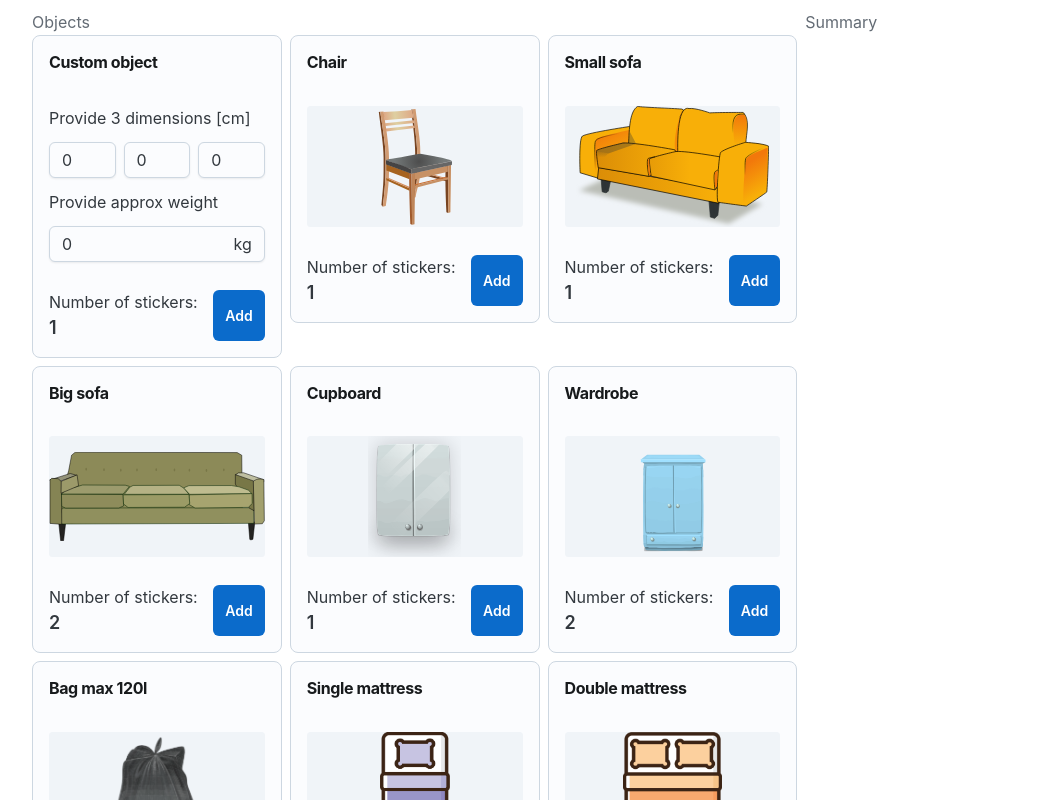
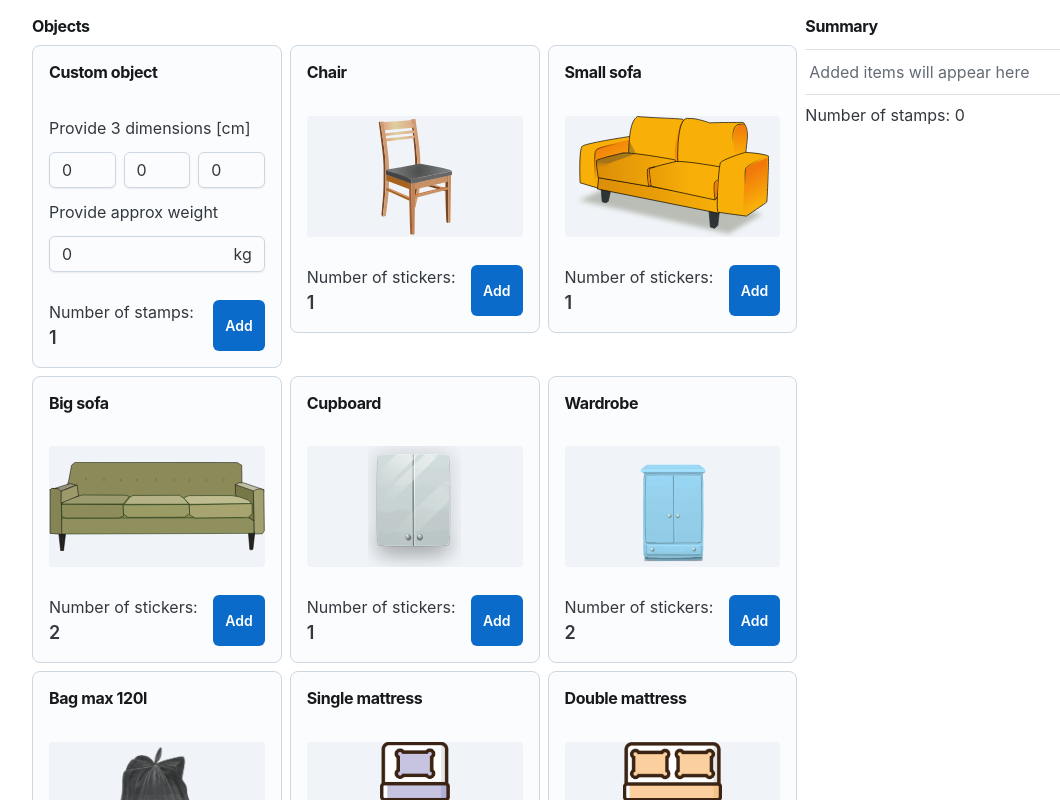
Before and after one commit to Ubax/bulk-waste-calculator, a React (Create React App) app: page / in a window 1280 px wide. Shown: the top 800 px of the page, without its empty margins (32-1092 px from the left). Built offline with nearby package versions, Linux system fonts and the light colour scheme.

Commit message:
empty list placeholder and Css changes"

```diff
--- a/src/Calculator/Calculator.js
+++ b/src/Calculator/Calculator.js
@@ -1,4 +1,4 @@
-import { Grid, Stack, Typography, Container, Divider } from "@mui/joy";
+import { Grid, Stack, Typography, Container, Divider, Card } from "@mui/joy";
 import { useState } from "react";
 import { CustomSizeItem } from "./CustomSizeItem";
 import { Item } from "./Item";
@@ -14,6 +14,8 @@ const INITIAL_ITEMS = [
   { name: "Single mattress", stickers: 1, img: "/small-mattress.png" },
   { name: "Double mattress", stickers: 2, img: "/big-mattress.png" },
 ];
+
+const STICKER_PRICE = 8.6;
 
 export function Calculator(props) {
   const [customItemKey, setCustomItemKey] = useState(0);
@@ -46,24 +48,41 @@ export function Calculator(props) {
     return result + quantity * stickers;
   }, 0);
 
+  const reps = (multiplier) => {
+    if (multiplier === 1) {
+      return "1 stamp";
+    } else {
+      return `${multiplier} stamps`;
+    }
+  };
   const summaryList = items
     .filter(({ quantity }) => quantity > 0)
     .map(({ name, quantity, stickers }) => (
       <SummaryItem
         key={`${name}_${quantity}`}
-        name={name}
+        name={`${name} (${reps(stickers)})`}
         quantity={quantity}
-        stickersSum={stickers * quantity}
         onIncrease={() => changeItemQuantity(name, 1)}
         onDecrease={() => changeItemQuantity(name, -1)}
       />
     ));
 
+  const emptylistPlaceholder = (
+    <>
+      <Divider sx={{ my: 0.5 }} />
+      <Typography variant="h1" sx={{ my: 2 }}>
+        Added items will appear here
+      </Typography>
+    </>
+  );
+
   return (
     <Container>
       <Grid container spacing={1}>
         <Grid xs={12} lg={8}>
-          <Typography variant="h1">Objects</Typography>
+          <Typography level="h2" fontSize="md" sx={{ my: 1 }}>
+            Objects
+          </Typography>
           <Grid container spacing={1}>
             <CustomSizeItem
               key={customItemKey}
@@ -84,14 +103,24 @@ export function Calculator(props) {
           </Grid>
         </Grid>
         <Grid xs={12} lg={4} sx={{ display: { xs: "none", md: "initial" } }}>
-          <Typography variant="h1">Summary</Typography>
-          {!!sum && (
-            <Stack spacing={1}>
-              {summaryList}
-              <Divider />
-              <Typography variant="h2">Stickers = {sum}</Typography>
-            </Stack>
-          )}
+          <Typography level="h2" fontSize="md" sx={{ mt: 1, mb: 1.5}}>
+            Summary
+          </Typography>
+          <Stack spacing={1}>
+            {summaryList.length > 0 ? summaryList : emptylistPlaceholder}
+            <Divider />
+            <Typography fontSize="md">
+              Number of stamps: {sum}
+            </Typography>
+            {sum > 0 && (
+              <Typography fontSize="md">
+                Total price: {sum} stamps x {STICKER_PRICE} CHF ={" "}
+                <Typography fontSize="md" textColor={"blue"}>
+                  {(sum * STICKER_PRICE).toFixed(2)} CHF{" "}
+                </Typography>
+              </Typography>
+            )}
+          </Stack>
         </Grid>
       </Grid>
       <Stack sx={{ width: 100, height: 64, display: { md: "none" } }}></Stack>
@@ -111,12 +140,17 @@ export function Calculator(props) {
         justifyContent="center"
         alignItems="center"
       >
-        <Typography variant="h3" sx={{ mr: 1 }}>
-          Stickers:
+        <Typography level="h2" fontSize="md">
+          Number of stamps: {sum}
         </Typography>
-        <Typography variant="h3" fontWeight={900}>
-          {sum}
-        </Typography>
+        {sum > 0 && (
+          <Typography level="h2" fontSize="md">
+            Total price: {sum} stamps x {STICKER_PRICE} CHF ={" "}
+            <Typography fontSize="md" textColor={"blue"}>
+              {(sum * STICKER_PRICE).toFixed(2)} CHF{" "}
+            </Typography>
+          </Typography>
+        )}
       </Stack>
       <Stack alignItems="center" justifyContent="center" sx={{ mt: 4 }}>
         <Typography variant="body2">
--- a/src/Calculator/CustomSizeItem.js
+++ b/src/Calculator/CustomSizeItem.js
@@ -36,7 +36,7 @@ export function CustomSizeItem({ onAdd }) {
         />
         <Box sx={{ display: "flex", mt: 2 }}>
           <div>
-            <Typography level="body3">Number of stickers:</Typography>
+            <Typography level="body3">Number of stamps:</Typography>
             <Typography fontSize="lg" fontWeight="lg">
               {stickers}
             </Typography>
--- a/src/Calculator/Item.js
+++ b/src/Calculator/Item.js
@@ -18,7 +18,7 @@ export function Item({ onClick, name, stickers, img }) {
         <Box sx={{ display: "flex" }}>
           <div>
             <Typography level="body3">Number of stickers:</Typography>
-            <Typography fontSize="lg" fontWeight="lg">
+            <Typography fontSize="lg" fontWeight="lg" >
               {stickers}
             </Typography>
           </div>
--- a/src/Calculator/SummaryItem.js
+++ b/src/Calculator/SummaryItem.js
@@ -6,14 +6,13 @@ export function SummaryItem({
   onIncrease,
   onDecrease,
   name,
-  stickersSum,
   quantity,
 }) {
   return (
     <Card variant="outlined">
       <Stack direction="row" justifyContent="space-between" alignItems="center">
         <Typography level="h2" fontSize="md" sx={{ mb: 0.5 }}>
-          {!!quantity && `${quantity}x`} {name} = {stickersSum}
+        <Typography level="h2" textColor="blue" fontSize="md" >{`${quantity} x`}</Typography> {name}
         </Typography>
         <Stack direction="row" spacing={1}>
           <Button onClick={onIncrease}>
```
